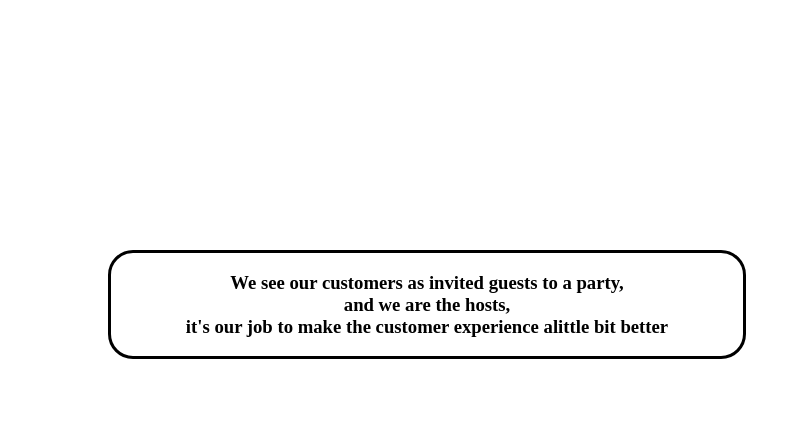
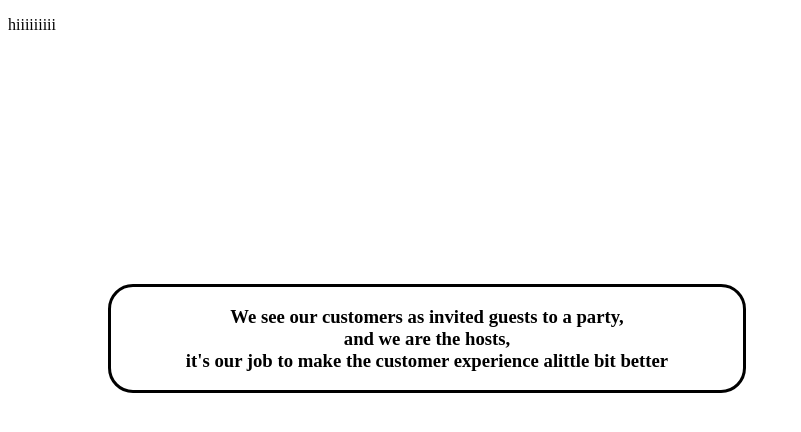
Before and after one commit to ashishy258/Shopmore, a plain HTML site: page index.html in a window 1280 px wide. Shown: the whole page, without its empty margins (0-801 px from the left). Drawn offline with Linux system fonts and the light colour scheme.

Commit message:
first change

```diff
--- a/index.html
+++ b/index.html
@@ -9,7 +9,7 @@
 <body>
     <link rel="stylesheet" type="text/css" href="./css/style.css">
     <nav>
-
+        <p>hiiiiiiiii</p>
     </nav>
     <div class="left" >
 			<div>
```
